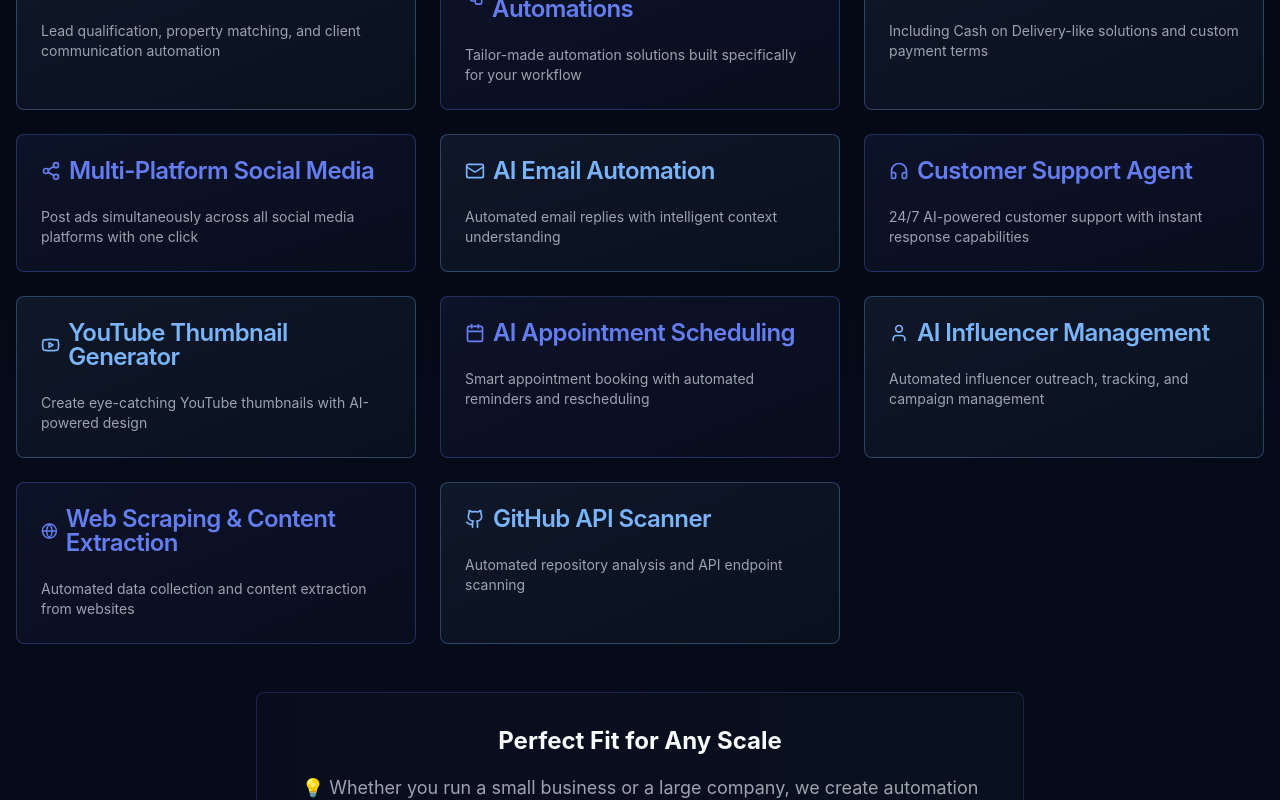
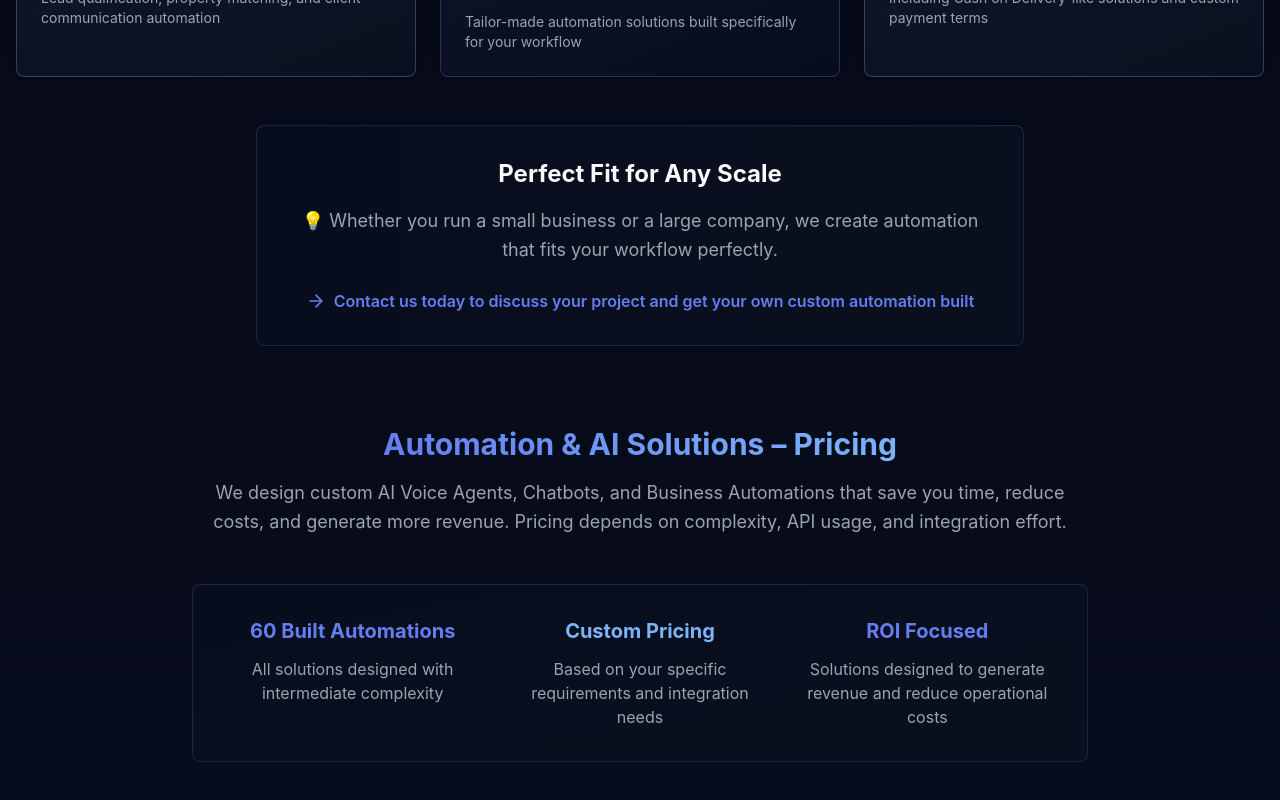
Before and after one commit to deepes-del/licht-ai-startup-automations-, a React (Vite) app: page / in a window 1280 px wide. Shown: the part 1820-2620 px from the top of the page. Built offline with nearby package versions, Linux system fonts and the light colour scheme.

Commit message:
Reverted to commit 1e52655b921241e1a8eb7925dacc32730833227c

```diff
--- a/src/components/Services.tsx
+++ b/src/components/Services.tsx
@@ -1,4 +1,4 @@
-import { Bot, MessageSquare, Building2, TrendingUp, Workflow, DollarSign, ArrowRight, Share2, Mail, Headphones, Youtube, Calendar, User, Globe, Github } from 'lucide-react';
+import { Bot, MessageSquare, Building2, TrendingUp, Workflow, DollarSign, ArrowRight } from 'lucide-react';
 import { Card, CardContent, CardHeader, CardTitle } from '@/components/ui/card';
 
 const Services = () => {
@@ -10,7 +10,7 @@ const Services = () => {
             AI Automation <span className="bg-gradient-to-r from-primary to-accent bg-clip-text text-transparent">Solutions</span>
           </h2>
           <p className="text-xl text-muted-foreground max-w-4xl mx-auto leading-relaxed">
-            Litchai provides end-to-end AI automation for marketing, customer engagement, and operations. We help businesses cut manual work by generating ads, managing social media, replying to customers, analyzing data, and more—automatically.
+            Looking to save time and boost efficiency? We design tailor-made automation solutions for your business
           </p>
         </div>
 
@@ -142,102 +142,6 @@ const Services = () => {
                 <p className="text-muted-foreground text-sm">Including Cash on Delivery-like solutions and custom payment terms</p>
               </CardContent>
             </Card>
-
-            <Card className="bg-gradient-to-br from-primary/10 to-primary/5 border-primary/30 hover:shadow-xl transition-all duration-300">
-              <CardHeader>
-                <CardTitle className="flex items-center text-primary">
-                  <Share2 className="mr-2 h-5 w-5" />
-                  Multi-Platform Social Media
-                </CardTitle>
-              </CardHeader>
-              <CardContent>
-                <p className="text-muted-foreground text-sm">Post ads simultaneously across all social media platforms with one click</p>
-              </CardContent>
-            </Card>
-
-            <Card className="bg-gradient-to-br from-accent/10 to-accent/5 border-accent/30 hover:shadow-xl transition-all duration-300">
-              <CardHeader>
-                <CardTitle className="flex items-center text-accent">
-                  <Mail className="mr-2 h-5 w-5" />
-                  AI Email Automation
-                </CardTitle>
-              </CardHeader>
-              <CardContent>
-                <p className="text-muted-foreground text-sm">Automated email replies with intelligent context understanding</p>
-              </CardContent>
-            </Card>
-
-            <Card className="bg-gradient-to-br from-primary/10 to-primary/5 border-primary/30 hover:shadow-xl transition-all duration-300">
-              <CardHeader>
-                <CardTitle className="flex items-center text-primary">
-                  <Headphones className="mr-2 h-5 w-5" />
-                  Customer Support Agent
-                </CardTitle>
-              </CardHeader>
-              <CardContent>
-                <p className="text-muted-foreground text-sm">24/7 AI-powered customer support with instant response capabilities</p>
-              </CardContent>
-            </Card>
-
-            <Card className="bg-gradient-to-br from-accent/10 to-accent/5 border-accent/30 hover:shadow-xl transition-all duration-300">
-              <CardHeader>
-                <CardTitle className="flex items-center text-accent">
-                  <Youtube className="mr-2 h-5 w-5" />
-                  YouTube Thumbnail Generator
-                </CardTitle>
-              </CardHeader>
-              <CardContent>
-                <p className="text-muted-foreground text-sm">Create eye-catching YouTube thumbnails with AI-powered design</p>
-              </CardContent>
-            </Card>
-
-            <Card className="bg-gradient-to-br from-primary/10 to-primary/5 border-primary/30 hover:shadow-xl transition-all duration-300">
-              <CardHeader>
-                <CardTitle className="flex items-center text-primary">
-                  <Calendar className="mr-2 h-5 w-5" />
-                  AI Appointment Scheduling
-                </CardTitle>
-              </CardHeader>
-              <CardContent>
-                <p className="text-muted-foreground text-sm">Smart appointment booking with automated reminders and rescheduling</p>
-              </CardContent>
-            </Card>
-
-            <Card className="bg-gradient-to-br from-accent/10 to-accent/5 border-accent/30 hover:shadow-xl transition-all duration-300">
-              <CardHeader>
-                <CardTitle className="flex items-center text-accent">
-                  <User className="mr-2 h-5 w-5" />
-                  AI Influencer Management
-                </CardTitle>
-              </CardHeader>
-              <CardContent>
-                <p className="text-muted-foreground text-sm">Automated influencer outreach, tracking, and campaign management</p>
-              </CardContent>
-            </Card>
-
-            <Card className="bg-gradient-to-br from-primary/10 to-primary/5 border-primary/30 hover:shadow-xl transition-all duration-300">
-              <CardHeader>
-                <CardTitle className="flex items-center text-primary">
-                  <Globe className="mr-2 h-5 w-5" />
-                  Web Scraping & Content Extraction
-                </CardTitle>
-              </CardHeader>
-              <CardContent>
-                <p className="text-muted-foreground text-sm">Automated data collection and content extraction from websites</p>
-              </CardContent>
-            </Card>
-
-            <Card className="bg-gradient-to-br from-accent/10 to-accent/5 border-accent/30 hover:shadow-xl transition-all duration-300">
-              <CardHeader>
-                <CardTitle className="flex items-center text-accent">
-                  <Github className="mr-2 h-5 w-5" />
-                  GitHub API Scanner
-                </CardTitle>
-              </CardHeader>
-              <CardContent>
-                <p className="text-muted-foreground text-sm">Automated repository analysis and API endpoint scanning</p>
-              </CardContent>
-            </Card>
           </div>
 
           <div className="text-center">
```
